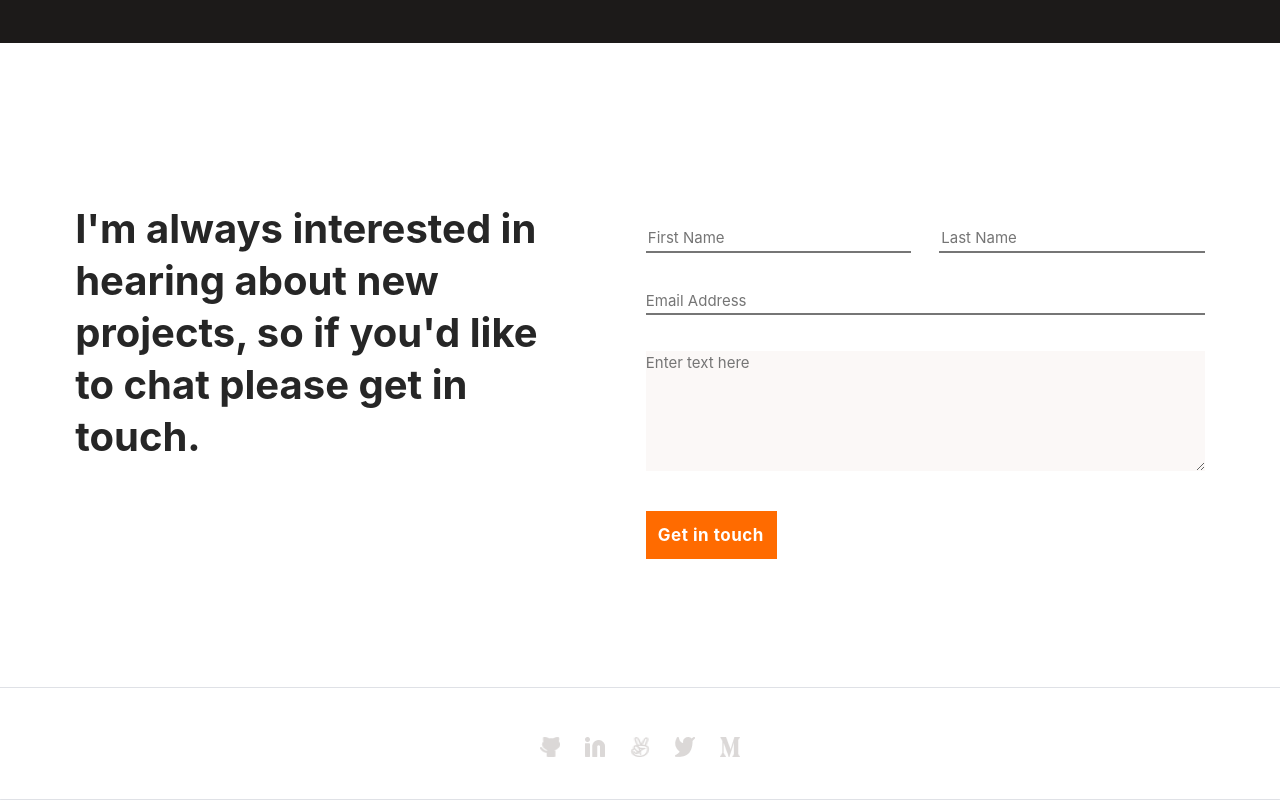
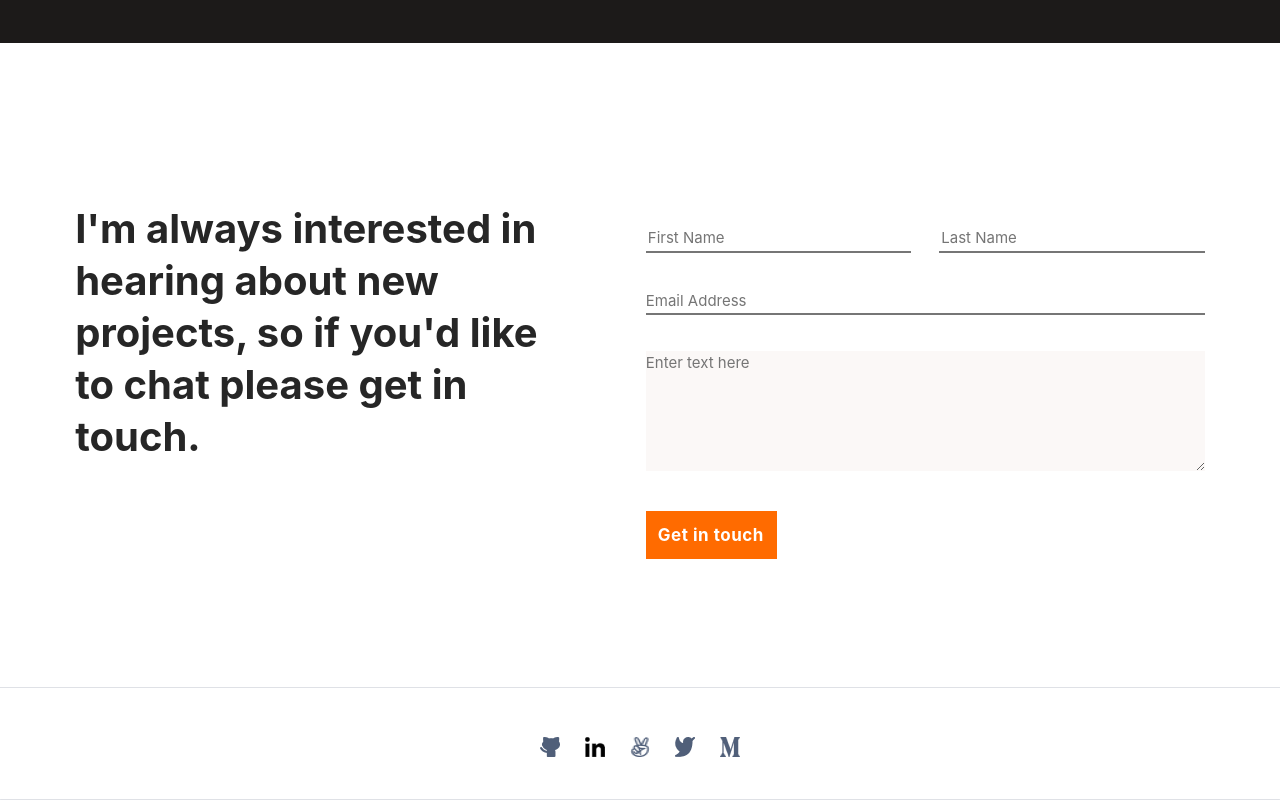
Before and after one commit to asadmisrani/Portfoliofinishmobileversion.github.io, a website: page index.html in a window 1280 px wide. Shown: the part 3959-4759 px from the top of the page. Drawn offline with Linux system fonts and the light colour scheme.

Commit message:
Index.html file and images are added

```diff
--- a/index.html
+++ b/index.html
@@ -297,14 +297,14 @@
         <section class="bottom-social-icons">
             <ul class="social-media">
                 <li><a href="https://github.com/asadmisrani" target="_blank" rel="noopener"> <img
-                            src="./images/github.png" alt="github"> </a></li>
+                            src="./images/1.png" alt="github"> </a></li>
                 <li><a href="https://linkedin.com/in/asadmisrani" target="_blank" rel="noopener"><img
-                            src="./images/linkedin.png" alt="linkedin"></a></li>
+                            src="./images/2.png" alt="linkedin"></a></li>
                 <li><a href="https://github.com/asadmisrani" target="_blank" rel="noopener"></a><img
-                        src="./images/Vector-2.png" alt="Pinter"></a></li>
+                        src="./images/3.png" alt="Pinter"></a></li>
                 <li><a href="https://twitter.com/asadmisrani" target="_blank" rel="noopener"><img
-                            src="./images/twiter.png" alt="Twiter"></a></li>
-                <li><a href="https://github.com/asadmisrani" target="_blank" rel="noopener"><img src="./images/m.png"
+                            src="./images/4.png" alt="Twiter"></a></li>
+                <li><a href="https://github.com/asadmisrani" target="_blank" rel="noopener"><img src="./images/5.png"
                             alt="M"></a> </li>
             </ul>
             <hr>
```
Also changed, not shown: images/1.png (added), images/2.png (added), images/3.png (added), images/4.png (added), images/5.png (added).
